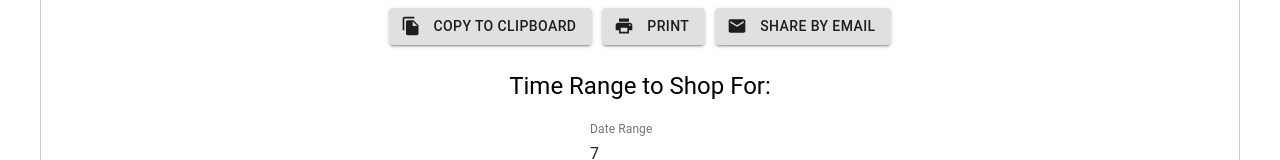
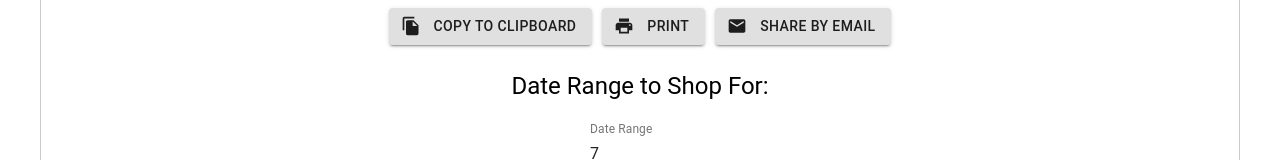
Before and after one commit to horotranee/MealPlanner, a React (Create React App) app in the folder client/: page /calendar in a window 1280 px wide. Both pictures are taken after a click on the button "MY SHOPPING LIST". Shown: the part 339-499 px from the top of the page. Built offline with nearby package versions, Linux system fonts and the light colour scheme; no server answers.

Commit message:
added minimum date value

```diff
--- a/client/src/react-components/ShoppingModal/index.js
+++ b/client/src/react-components/ShoppingModal/index.js
@@ -192,10 +192,10 @@ export class ShoppingModal extends Component {
           <Button variant='contained' onClick={() => window.print()} startIcon={<Print />}>Print</Button>
           <Button variant='contained' onClick={this.handleEmail} startIcon={<Email />}>Share by Email</Button>
         </div>
-        <Typography variant='h5' align='center'>Time Range to Shop For:</Typography>
+        <Typography variant='h5' align='center'>Date Range to Shop For:</Typography>
         <div id='dateRangeContainer'>
           <FormControl>
-            <TextField type='number' defaultValue={7} label='Date Range' className='qInput' inputProps={{ type: 'number' }} onChange={this.handleTimeChange} />
+            <TextField type='number' defaultValue={7} label='Date Range' className='qInput' inputProps={{ type: 'number', min: 1 }} onChange={this.handleTimeChange} />
           </FormControl>
         </div>
       </Modal>
```
